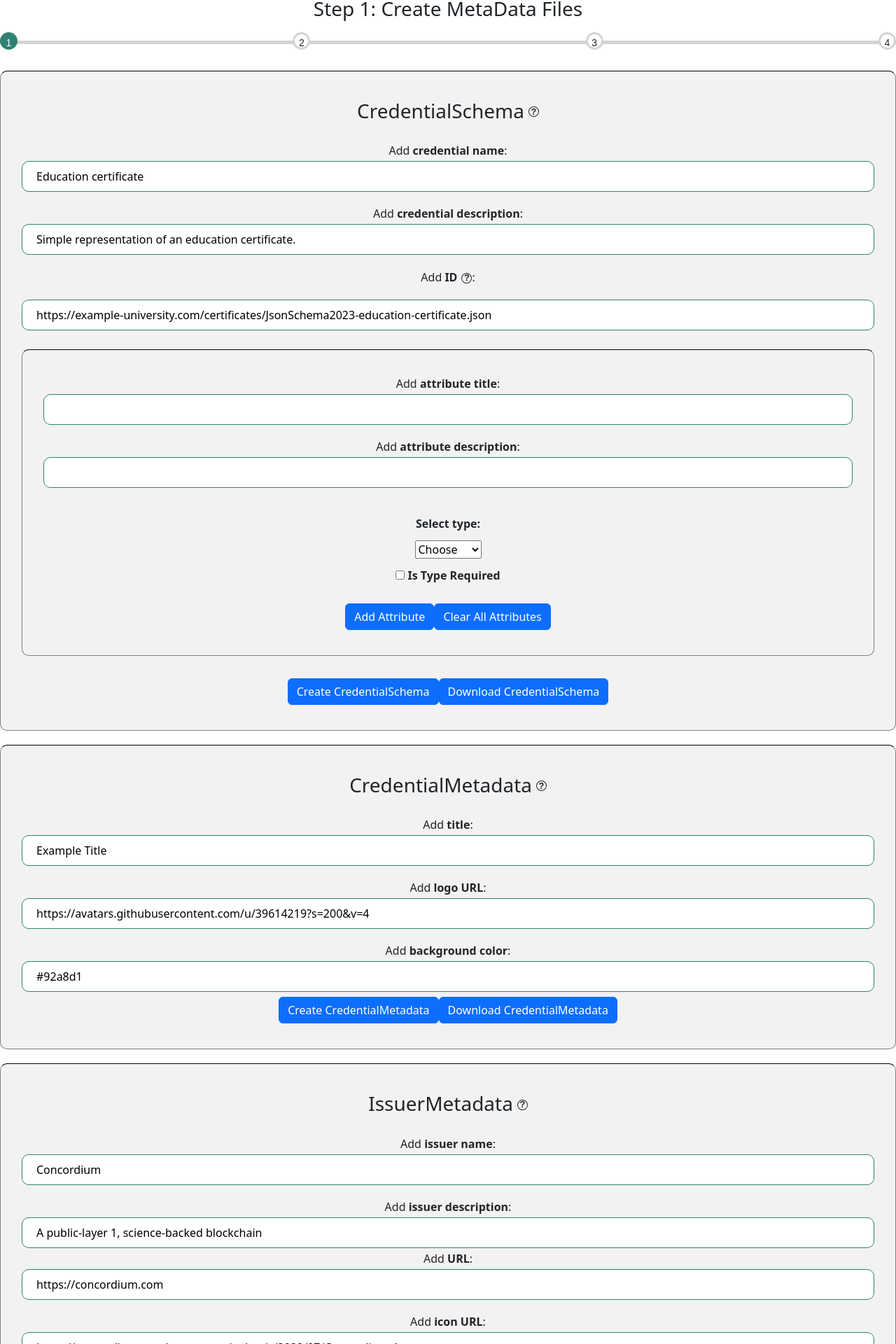
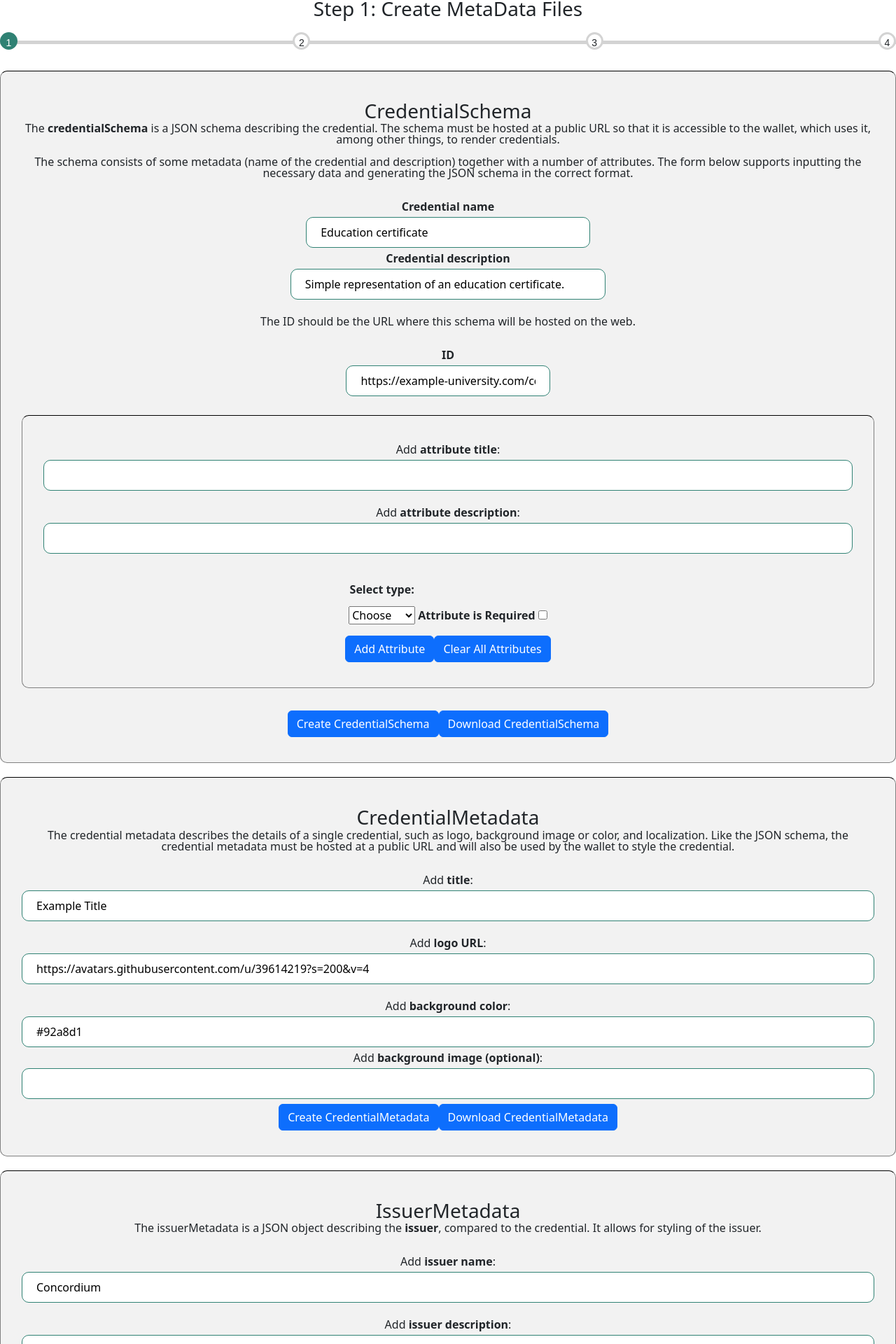
Before and after one commit to Concordium/concordium-web3id, a React app in the folder issuer-front-end/: page / in a window 1280 px wide. Shown: the part 76-1996 px from the top of the page at 70% size. Built offline with nearby package versions, Linux system fonts and the light colour scheme; what @concordium/react-components would draw is missing.

Commit message:
Remove some necessary steps, revise help text.

```diff
--- a/issuer-front-end/src/CreateSchemaAndMetadataFiles.tsx
+++ b/issuer-front-end/src/CreateSchemaAndMetadataFiles.tsx
@@ -133,6 +133,7 @@ export default function CreateSchemaAndMetadataFiles() {
     );
 
     const [backgroundColor, setBackgroundColor] = useState('#92a8d1');
+    const [backgroundImage, setBackgroundImage] = useState<undefined | string>(undefined);
     const [logo, setLogo] = useState('https://avatars.githubusercontent.com/u/39614219?s=200&v=4');
     const [title, setTitle] = useState('Example Title');
 
@@ -217,6 +218,15 @@ export default function CreateSchemaAndMetadataFiles() {
         setCredentialMetadata(newCredentialMetadata);
     }, []);
 
+    const changeBackgroundImage = useCallback((event: ChangeEvent) => {
+        const target = event.target as HTMLTextAreaElement;
+        setBackgroundImage(target.value);
+
+        const newCredentialMetadata = credentialMetadata;
+        newCredentialMetadata.image = target.value ? { url: target.value } : undefined;
+        setCredentialMetadata(newCredentialMetadata);
+    }, []);
+
     const changeTitle = useCallback((event: ChangeEvent) => {
         const target = event.target as HTMLTextAreaElement;
         setTitle(target.value);
@@ -274,22 +284,26 @@ export default function CreateSchemaAndMetadataFiles() {
     return (
         <>
             <TestBox>
-                <div
-                    className="containerToolTip"
-                    role="presentation"
-                    onClick={display}
-                    data-toggle="tooltip"
-                    title="The credentialSchema is a JSON object that you will create in this step. You should host this JSON object somewhere publicly on the web so it is available via a URL. You will use the URL in step 4. You can for example host it on your gist account (`https://gist.github.com/`) and click the `raw` button to optain the URL (e.g. `https://gist.githubusercontent.com/DOBEN/bfe30ecea16f7a3ea1b87aa40902b9ac/raw/a8ab51fca489d04710fb19fb7122bb283dba719a/gistfile1.txt`)."
-                >
                 <div>
                     <h3>CredentialSchema</h3>
-                    </div>
-                    <div className="infolink" />
+                    <p>
+                        {' '}
+                        The <strong> credentialSchema </strong> is a JSON schema describing the credential. The schema
+                        must be hosted at a public URL so that it is accessible to the wallet, which uses it, among
+                        other things, to render credentials.{' '}
+                    </p>
+
+                    <p>
+                        {' '}
+                        The schema consists of some metadata (name of the credential and description) together with a
+                        number of attributes. The form below supports inputting the necessary data and generating the
+                        JSON schema in the correct format.{' '}
+                    </p>
                 </div>
                 <br />
-                <br />
-                Add <strong>credential name</strong>:
-                <br />
+                <label>
+                    {' '}
+                    Credential name
                     <input
                         className="inputFieldStyle"
                         id="issuerKey"
@@ -297,10 +311,11 @@ export default function CreateSchemaAndMetadataFiles() {
                         value={credentialName}
                         onChange={changeCredentialName}
                     />
+                </label>
                 <br />
-                <br />
-                Add <strong>credential description</strong>:
-                <br />
+                <label>
+                    {' '}
+                    Credential description
                     <input
                         className="inputFieldStyle"
                         id="credentialDescription"
@@ -308,22 +323,17 @@ export default function CreateSchemaAndMetadataFiles() {
                         value={credentialDescription}
                         onChange={changeCredentialDescription}
                     />
+                </label>
                 <br />
                 <br />
-                <div
-                    className="containerToolTip"
-                    role="presentation"
-                    onClick={display}
-                    data-toggle="tooltip"
-                    title="You can use the URL where this `CredentialSchema` will be hosted on the web as the ID."
-                >
                 <div>
-                        Add <strong>ID</strong>
-                    </div>
-                    <div className="infolink" />:
+                    <p> The ID should be the URL where this schema will be hosted on the web. </p>
                 </div>
                 <br />
-                <input className="inputFieldStyle" id="id" type="text" value={id} onChange={changeId} />
+                <label>
+                    ID
+                    <input className="inputFieldStyle" id="id" type="text" value={id} onChange={changeId} />{' '}
+                </label>
                 <TestBox>
                     Add <strong>attribute title</strong>:
                     <br />
@@ -360,17 +370,13 @@ export default function CreateSchemaAndMetadataFiles() {
                             <option value="date-time">DateTime</option>
                         </select>
                     </label>
-                    <br />
-                    <br />
-                    <div>
+                    <label htmlFor="checkBox">&nbsp;Attribute is Required&nbsp;</label>
                     <input
                         type="checkbox"
                         id="checkBox"
                         name="checkBox"
                         onChange={(event) => changeCheckBox(required, event)}
                     />
-                        <label htmlFor="checkBox">&nbsp;Is Type Required</label>
-                    </div>
                     <br />
                     <br />
                     <button
@@ -460,19 +466,15 @@ export default function CreateSchemaAndMetadataFiles() {
                 )}
             </TestBox>
             <TestBox>
-                <div
-                    className="containerToolTip"
-                    role="presentation"
-                    onClick={display}
-                    data-toggle="tooltip"
-                    title="The credentialMetadata is a JSON object that you will create in this step. You should host this JSON object somewhere publicly on the web so it is available via a URL. You will use the URL when issuing credentials. You can for example host it on your gist account (`https://gist.github.com/`) and click the `raw` button to optain the URL (e.g. `https://gist.githubusercontent.com/abizjak/ff1e90d82c5446c0e001ee6d4e33ea6b/raw/4528363aff42e3ff36b50a1d873287f2f520d610/metadata.json`)."
-                >
                 <div>
                     <h3>CredentialMetadata</h3>
+                    <p>
+                        {' '}
+                        The credential metadata describes the details of a single credential, such as logo, background
+                        image or color, and localization. Like the JSON schema, the credential metadata must be hosted
+                        at a public URL and will also be used by the wallet to style the credential.{' '}
+                    </p>
                 </div>
-                    <div className="infolink" />
-                </div>
-                <br />
                 <br />
                 Add <strong>title</strong>:
                 <br />
@@ -498,6 +500,15 @@ export default function CreateSchemaAndMetadataFiles() {
                     type="text"
                     value={backgroundColor}
                     onChange={changeBackgroundColor}
+                />
+                Add <strong>background image (optional)</strong>:
+                <br />
+                <input
+                    className="inputFieldStyle"
+                    id="backgroundImage"
+                    type="text"
+                    value={backgroundImage !== undefined ? backgroundImage : ''}
+                    onChange={changeBackgroundImage}
                 />
                 <button
                     className="btn btn-primary"
@@ -530,19 +541,14 @@ export default function CreateSchemaAndMetadataFiles() {
                 )}
             </TestBox>
             <TestBox>
-                <div
-                    className="containerToolTip"
-                    role="presentation"
-                    onClick={display}
-                    data-toggle="tooltip"
-                    title="The issuerMetadata is a JSON object that you will create in this step. You should host this JSON object somewhere publicly on the web so it is available via a URL. You will use the URL in step 4. You can for example host it on your gist account (`https://gist.github.com/`) and click the `raw` button to optain the URL (e.g. `https://gist.githubusercontent.com/DOBEN/d12deee42e06601efb72859da9be5759/raw/137a9a4b9623dfe16fa8e9bb7ab07f5858d92c53/gistfile1.txt`)."
-                >
                 <div>
                     <h3>IssuerMetadata</h3>
+                    <p>
+                        {' '}
+                        The issuerMetadata is a JSON object describing the <strong>issuer</strong>, compared to the
+                        credential. It allows for styling of the issuer.{' '}
+                    </p>
                 </div>
-                    <div className="infolink" />
-                </div>
-                <br />
                 <br />
                 Add <strong>issuer name</strong>:
                 <br />
@@ -564,12 +570,12 @@ export default function CreateSchemaAndMetadataFiles() {
                     value={issuerDescription}
                     onChange={changeIssuerDescription}
                 />
-                Add <strong>URL</strong>:
+                Add <strong>issuer URL</strong>:
                 <br />
                 <input className="inputFieldStyle" id="URL" type="text" value={URL} onChange={changeURL} />
                 <br />
                 <br />
-                Add <strong>icon URL</strong>:
+                Add <strong>issuer icon URL</strong>:
                 <br />
                 <input className="inputFieldStyle" id="iconURL" type="text" value={iconURL} onChange={changeIconURL} />
                 <button
--- a/issuer-front-end/src/DeployCredentialContract.tsx
+++ b/issuer-front-end/src/DeployCredentialContract.tsx
@@ -151,20 +151,20 @@ export default function DeployCredentialContract(props: ConnectionProps) {
 
     return (
         <TestBox>
-            <div
-                className="containerToolTip"
-                role="presentation"
-                onClick={display}
-                data-toggle="tooltip"
-                title="If you become an issuer, you will need to sign the credentials with your issuer private key at the backend before a credential that you issue can be added to a holder's wallet. For testing purposes on testnet, you can create a public-private key pair with an online tool (e.g. https://cyphr.me/ed25519_tool/ed.html) and use the public key as the isserKey here. The issuerKey should have a length of 64 characters e.g. `8fe0dc02ffbab8d30410233ed58b44a53c418b368ae91cdcdbcdb9e79358be82`."
-            >
             <div>
                 Add <strong>issuer public key</strong>
+                <p>
+                    {' '}
+                    If you become an issuer, you will need to sign the credentials with your issuer{' '}
+                    <strong>private key</strong> (ed25519 signature scheme). The public key must be registered in the
+                    contract. For <strong>testing purposes</strong> on testnet, you can create a public-private key pair
+                    with an{' '}
+                    <a href="https://cyphr.me/ed25519_tool/ed.html" target="_blank" rel="noreferrer">
+                        online tool
+                    </a>{' '}
+                    ) and use the <strong>public key</strong> here{' '}
+                </p>
             </div>
-                <div className="infolink" />
-                &nbsp;:
-            </div>
-            <br />
             <input
                 className="inputFieldStyle"
                 id="issuerKey"
@@ -174,18 +174,9 @@ export default function DeployCredentialContract(props: ConnectionProps) {
             />
             <br />
             <br />
-            <div
-                className="containerToolTip"
-                role="presentation"
-                onClick={display}
-                data-toggle="tooltip"
-                title="The issuerMetadata file that you created in the previous step should be hosted on the web. You can for example host it on your gist account (`https://gist.github.com/`) and click the `raw` button to optain the URL. You should then input the URL where you host your issuerMetadata here (e.g. `https://gist.githubusercontent.com/DOBEN/d12deee42e06601efb72859da9be5759/raw/137a9a4b9623dfe16fa8e9bb7ab07f5858d92c53/gistfile1.txt`)."
-            >
             <div>
                 Add <strong>issuer metadata URL</strong>
-                </div>
-                <div className="infolink" />
-                &nbsp;:
+                <p> The URL pointing at the issuer metadata file that you created in the previous step </p>
             </div>
             <br />
             <input
@@ -197,18 +188,12 @@ export default function DeployCredentialContract(props: ConnectionProps) {
             />
             <br />
             <br />
-            <div
-                className="containerToolTip"
-                role="presentation"
-                onClick={display}
-                data-toggle="tooltip"
-                title="You should define a type for your credential (e.g. `myCredentialType` or `EducationalCertificate`)"
-            >
             <div>
                 Add <strong>credential type</strong>
-                </div>
-                <div className="infolink" />
-                &nbsp;:
+                <p>
+                    {' '}
+                    You should define a type for your credential (e.g. `myCredentialType` or `EducationalCertificate`){' '}
+                </p>
             </div>
             <br />
             <input
@@ -219,19 +204,9 @@ export default function DeployCredentialContract(props: ConnectionProps) {
                 onChange={changeCredentialTypeHandler}
             />
             <br />
-            <br />
-            <div
-                className="containerToolTip"
-                role="presentation"
-                onClick={display}
-                data-toggle="tooltip"
-                title="The credentialSchema file that you created in the previous step should be hosted on the web. You can for example host it on your gist account (`https://gist.github.com/`) and click the `raw` button to optain the URL. You should then input the URL where you host your credentialSchema here (e.g. `https://gist.githubusercontent.com/DOBEN/bfe30ecea16f7a3ea1b87aa40902b9ac/raw/a8ab51fca489d04710fb19fb7122bb283dba719a/gistfile1.txt`)."
-            >
             <div>
                 Add <strong>credential schema URL</strong>
-                </div>
-                <div className="infolink" />
-                &nbsp;:
+                <p> The URL of the credential schema file that you created in the previous step. </p>
             </div>
             <br />
             <input
@@ -276,18 +251,19 @@ export default function DeployCredentialContract(props: ConnectionProps) {
                     ).catch((err: Error) => setUserInputError((err as Error).message));
                 }}
             >
-                <div
-                    className="containerToolTip"
-                    role="presentation"
-                    onClick={display}
-                    data-toggle="tooltip"
-                    title="The keys inserted here can revoke any credential that you issue. You can leave this an empty array if you don't want to grant such permissions to special revocation keys. For testing purposes on testnet, you can create public-private key pairs with an online tool (e.g. https://cyphr.me/ed25519_tool/ed.html) and use the public keys here. Each revocationKey should have a length of 64 characters e.g. `8fe0dc02ffbab8d30410233ed58b44a53c418b368ae91cdcdbcdb9e79358be82`."
-                >
                 <div>
                     Add <strong>revocation keys</strong>
-                    </div>
-                    <div className="infolink" />
-                    &nbsp;:
+                    <p>
+                        {' '}
+                        The keys inserted here can revoke any credential that the issuer issues. You can leave this an
+                        empty array if you don't want to grant such permissions to special revocation keys. For testing
+                        purposes on testnet, you can create public-private key pairs with an (e.g.{' '}
+                        <a href="https://cyphr.me/ed25519_tool/ed.html" target="_blank" rel="noreferrer">
+                            {' '}
+                            online tool{' '}
+                        </a>
+                        ) and use the <strong>public keys</strong> here.
+                    </p>
                 </div>
                 <br />
                 <Row>
--- a/issuer-front-end/src/Main.tsx
+++ b/issuer-front-end/src/Main.tsx
@@ -20,11 +20,11 @@ import DeployCredentialContract from './DeployCredentialContract';
 interface ConnectionProps {
     walletConnectionProps: WalletConnectionProps;
     isTestnet: boolean;
-    active: number;
+    progress: () => any;
 }
 
 export default function Main(props: ConnectionProps) {
-    const { walletConnectionProps, isTestnet, active } = props;
+    const { walletConnectionProps, isTestnet, progress } = props;
     const { activeConnectorType, activeConnector, activeConnectorError, connectedAccounts, genesisHashes } =
         walletConnectionProps;
     const { connection, setConnection, account } = useConnection(connectedAccounts, genesisHashes);
@@ -115,6 +115,7 @@ export default function Main(props: ConnectionProps) {
                         type="button"
                         onClick={() => {
                             connect();
+                            progress();
                         }}
                     >
                         Connect To Browser Wallet
@@ -165,7 +166,7 @@ export default function Main(props: ConnectionProps) {
                                 </div>
                             )}
                             {/* Step 4: Deploy issuer smart contract */}
-                            {active === 4 && (
+                            {isConnected && (
                                 <DeployCredentialContract
                                     account={account}
                                     isTestnet={isTestnet}
--- a/issuer-front-end/src/Root.tsx
+++ b/issuer-front-end/src/Root.tsx
@@ -111,7 +111,13 @@ export default function Root() {
                                 setIsConnected(connectedAccounts.size > 0);
                                 setIsNextButtonDisabled(!(connectedAccounts.size > 0));
 
-                                return <Main active={active} walletConnectionProps={props} isTestnet={isTestnet} />;
+                                return (
+                                    <Main
+                                        progress={() => next(active, setActive)}
+                                        walletConnectionProps={props}
+                                        isTestnet={isTestnet}
+                                    />
+                                );
                             }}
                         </WithWalletConnector>
                         <br />
--- a/issuer-front-end/src/constants.ts
+++ b/issuer-front-end/src/constants.ts
@@ -18,6 +18,7 @@ export const EXAMPLE_CREDENTIAL_METADATA_OBJECT = {
         url: 'https://avatars.githubusercontent.com/u/39614219?s=200&v=4',
     },
     backgroundColor: '#92a8d1',
+    image: undefined as { url: string } | undefined,
 };
 
 export const EXAMPLE_CREDENTIAL_SCHEMA_OBJECT = {
--- a/issuer-front-end/src/index.css
+++ b/issuer-front-end/src/index.css
@@ -160,25 +160,3 @@ label,
     justify-content: center;
     align-items: center;
 }
-
-.infolink:after {
-    content: '?';
-    display: inline-block;
-    font-family: sans-serif;
-    font-weight: bold;
-    text-align: center;
-    font-size: 0.8em;
-    line-height: 0.8em;
-    border-radius: 50%;
-    margin-left: 6px;
-    padding: 0.13em 0.2em 0.09em 0.2em;
-    color: inherit;
-    border: 1px solid;
-    text-decoration: none;
-}
-
-.containerToolTip{
-    display: flex;
-    align-items: center;
-    justify-content: center;
-}
```
Lines whose indentation alone changed are shown as unchanged.
